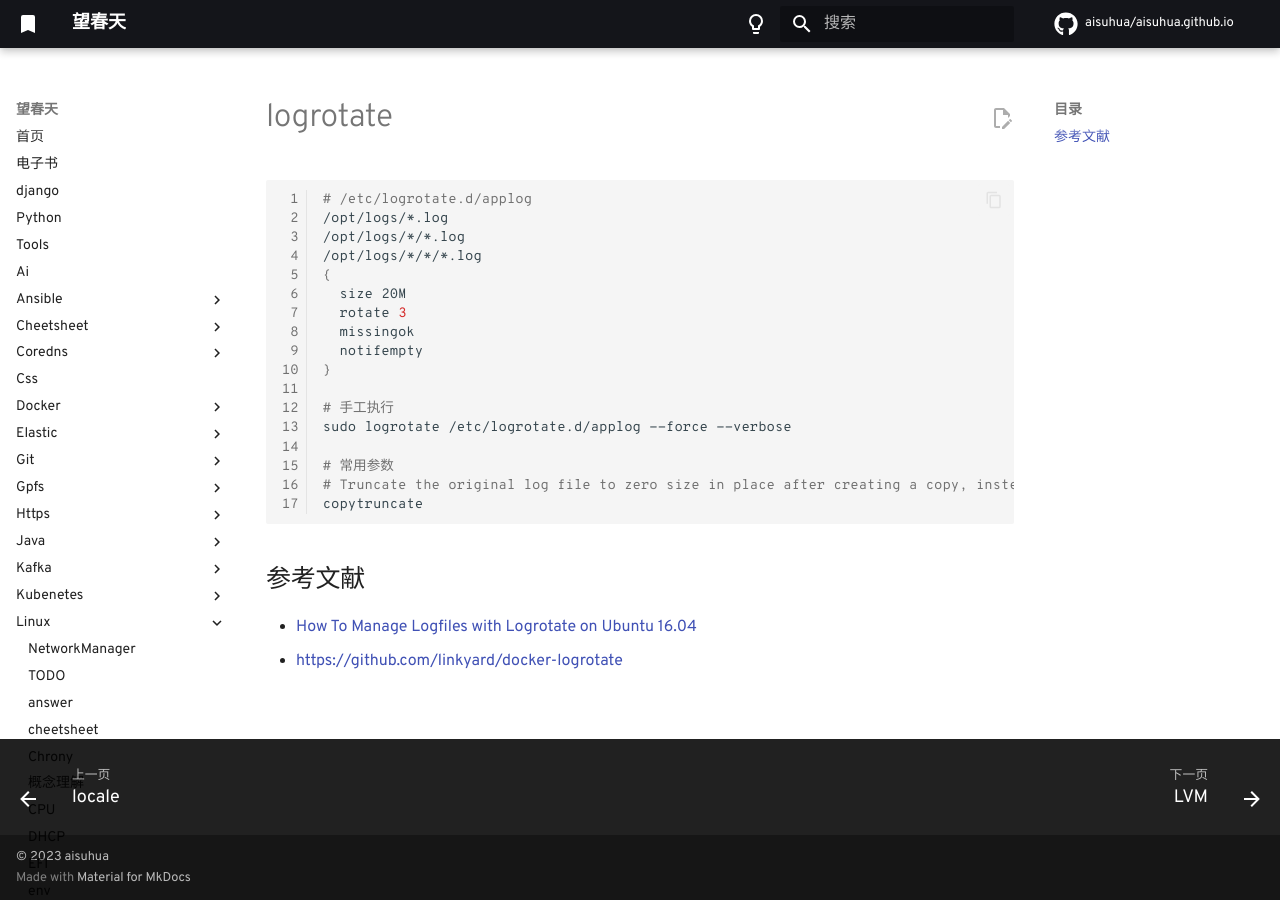
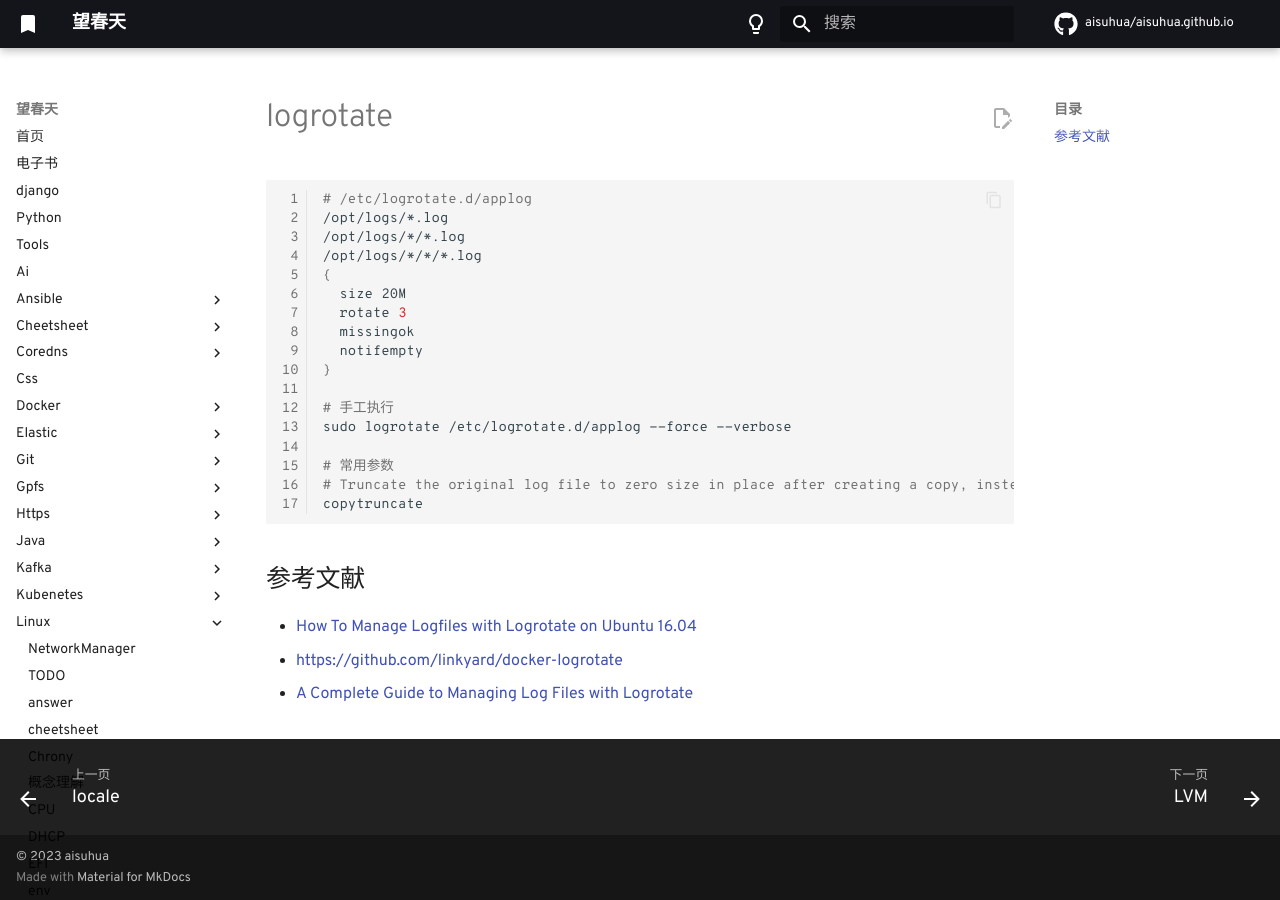
Before and after one commit to aisuhua/aisuhua.github.io, an MkDocs documentation site: the page built from docs/linux/logrotate.md, in a window 1280 px wide. Built offline with MkDocs 1.6.1 and Material for MkDocs 9.7.7, drawn with Linux system fonts in a browser that asks for light colours; comment, search, counter and statistics services are not loaded.

Commit message:
cron.md file.md

```diff
--- a/docs/linux/logrotate.md
+++ b/docs/linux/logrotate.md
@@ -24,3 +24,4 @@ copytruncate
 
 - [How To Manage Logfiles with Logrotate on Ubuntu 16.04](https://www.digitalocean.com/community/tutorials/how-to-manage-logfiles-with-logrotate-on-ubuntu-16-04)
 - https://github.com/linkyard/docker-logrotate
+- [A Complete Guide to Managing Log Files with Logrotate](https://betterstack.com/community/guides/logging/how-to-manage-log-files-with-logrotate-on-ubuntu-20-04/)
```
